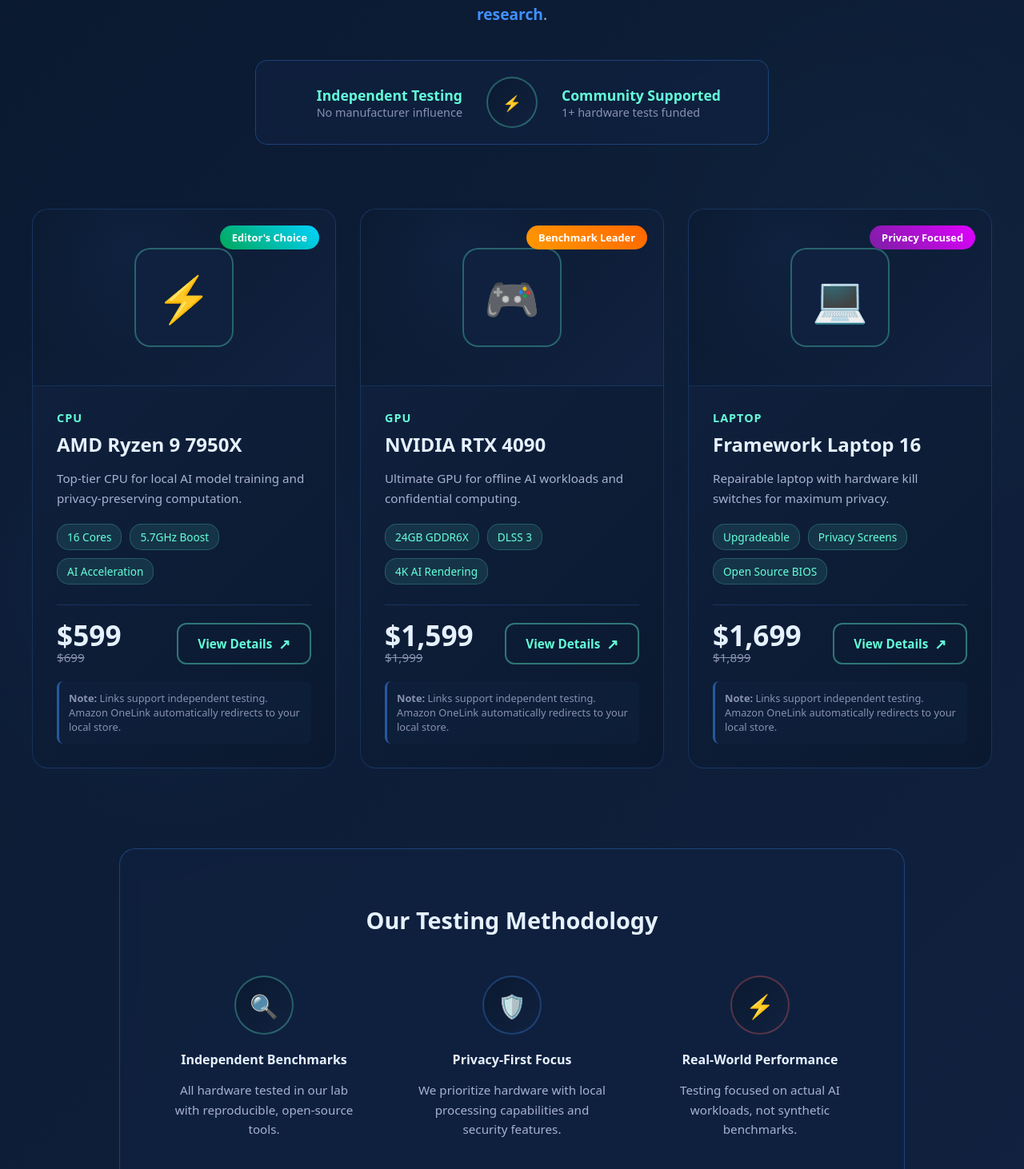
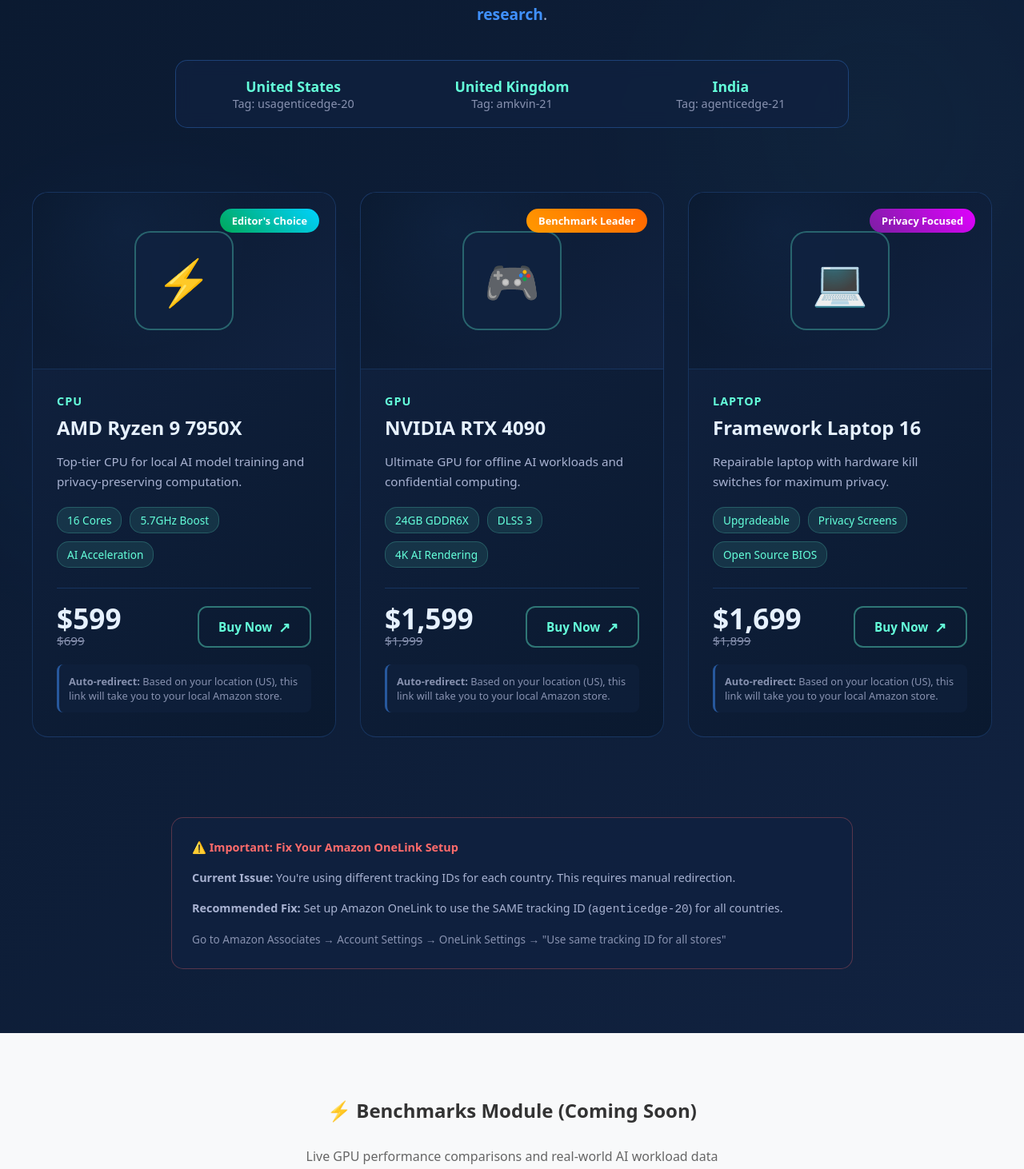
Before and after one commit to newsintech/agentic-edge-final, a Next.js app: page / in a window 1280 px wide. Shown: the part 1208-2670 px from the top of the page at 80% size. Built offline with nearby package versions, Linux system fonts and the light colour scheme.

Commit message:
Update affiliate.jsx

```diff
--- a/modules/02-monetization/affiliate.jsx
+++ b/modules/02-monetization/affiliate.jsx
@@ -2,11 +2,62 @@
 
 import { useState, useEffect } from 'react';
 
-// Your Amazon OneLink tag (should handle all regions automatically)
-const AMAZON_AFFILIATE_TAG = 'agenticedge-20';
+// Your current tracking IDs from the screenshot
+const AFFILIATE_TAGS = {
+  US: 'usagenticedge-20',      // From your screenshot
+  UK: 'amkvin-21',            // From your screenshot
+  IN: 'agenticedge-21'        // From your screenshot
+};
+
+// Function to detect user region and get appropriate link
+function getAmazonLink(asin) {
+  if (typeof window === 'undefined') {
+    // Default during server-side rendering
+    return `https://www.amazon.com/dp/${asin}?tag=${AFFILIATE_TAGS.US}`;
+  }
+
+  // Detect user region
+  const timezone = Intl.DateTimeFormat().resolvedOptions().timeZone;
+  const language = navigator.language || navigator.userLanguage;
+
+  let region = 'US';
+  let domain = 'amazon.com';
+  let tag = AFFILIATE_TAGS.US;
+
+  // Check for UK
+  if (timezone.includes("Europe/London") || language.includes('en-GB')) {
+    region = 'UK';
+    domain = 'amazon.co.uk';
+    tag = AFFILIATE_TAGS.UK;
+  }
+  // Check for India
+  else if (timezone.includes("Asia/Kolkata") || language.includes('en-IN') || language.includes('hi')) {
+    region = 'IN';
+    domain = 'amazon.in';
+    tag = AFFILIATE_TAGS.IN;
+  }
+
+  // Return link with correct domain and tag
+  return `https://www.${domain}/dp/${asin}?tag=${tag}`;
+}
 
 export default function MonetizationModule() {
-  const [products] = useState([
+  const [products, setProducts] = useState([]);
+  const [communitySupport, setCommunitySupport] = useState(0);
+  const [userRegion, setUserRegion] = useState('Detecting...');
+
+  useEffect(() => {
+    // Detect region on component mount
+    if (typeof window !== 'undefined') {
+      const timezone = Intl.DateTimeFormat().resolvedOptions().timeZone;
+
+      if (timezone.includes("Europe/London")) setUserRegion('UK');
+      else if (timezone.includes("Asia/Kolkata")) setUserRegion('India');
+      else setUserRegion('US');
+    }
+
+    // Initialize products with correct links
+    const initialProducts = [
       {
         id: 1,
         name: "AMD Ryzen 9 7950X",
@@ -14,7 +65,7 @@ export default function MonetizationModule() {
         price: "$599",
         originalPrice: "$699",
         discount: "14%",
-      affiliateLink: "https://www.amazon.com/dp/B0C4N5PJVC?tag=" + AMAZON_AFFILIATE_TAG, // Simple concatenation
+        asin: "B0C4N5PJVC",
         image: "https://images.unsplash.com/photo-1591799264318-7e6ef8ddb7ea?w=400&h=300&fit=crop",
         rating: 4.8,
         features: ["16 Cores", "5.7GHz Boost", "AI Acceleration"],
@@ -28,7 +79,7 @@ export default function MonetizationModule() {
         price: "$1,599",
         originalPrice: "$1,999",
         discount: "20%",
-      affiliateLink: "https://www.amazon.com/dp/B0CHHZ8V2T?tag=" + AMAZON_AFFILIATE_TAG,
+        asin: "B0CHHZ8V2T",
         image: "https://images.unsplash.com/photo-1591470426680-86c82e5cb3c3?w=400&h=300&fit=crop",
         rating: 4.9,
         features: ["24GB GDDR6X", "DLSS 3", "4K AI Rendering"],
@@ -42,25 +93,28 @@ export default function MonetizationModule() {
         price: "$1,699",
         originalPrice: "$1,899",
         discount: "11%",
-      affiliateLink: "https://www.amazon.com/dp/B0C5J8BQ8G?tag=" + AMAZON_AFFILIATE_TAG,
+        asin: "B0C5J8BQ8G",
         image: "https://images.unsplash.com/photo-1496181133206-80ce9b88a853?w=400&h=300&fit=crop",
         rating: 4.7,
         features: ["Upgradeable", "Privacy Screens", "Open Source BIOS"],
         badge: "Privacy Focused",
         description: "Repairable laptop with hardware kill switches for maximum privacy."
       }
-  ]);
+    ];
 
-  const [communitySupport, setCommunitySupport] = useState(0);
+    // Add affiliate links based on user region
+    const productsWithLinks = initialProducts.map(product => ({
+      ...product,
+      affiliateLink: getAmazonLink(product.asin)
+    }));
+
+    setProducts(productsWithLinks);
+  }, []);
 
   const trackSupport = (productName) => {
     setCommunitySupport(prev => prev + 1);
     console.log(`Product viewed: ${productName} - Supporting independent testing`);
   };
-
-  useEffect(() => {
-    trackSupport('Module Loaded');
-  }, []);
 
   return (
     <section style={{
@@ -69,6 +123,7 @@ export default function MonetizationModule() {
       position: 'relative',
       color: '#e6f1ff'
     }}>
+      {/* Subtle Background Pattern */}
       <div style={{
         position: 'absolute',
         top: 0,
@@ -80,6 +135,7 @@ export default function MonetizationModule() {
         opacity: 0.5
       }}></div>
 
+      {/* Header */}
       <div style={{
         maxWidth: '1200px',
         margin: '0 auto 60px',
@@ -98,8 +154,8 @@ export default function MonetizationModule() {
           fontSize: '0.95rem',
           fontWeight: '500'
         }}>
-          <span style={{ color: '#64ffda' }}>🔒</span>
-          <span>Independently Tested Hardware</span>
+          <span style={{ color: '#64ffda' }}>🌍</span>
+          <span>Auto-Detected Region: {userRegion}</span>
         </div>
 
         <h2 style={{
@@ -126,6 +182,7 @@ export default function MonetizationModule() {
           <strong style={{ color: '#4091ff' }}> privacy research</strong>.
         </p>
 
+        {/* Region Info Banner */}
         <div style={{
           background: 'rgba(17, 34, 64, 0.7)',
           backdropFilter: 'blur(10px)',
@@ -133,51 +190,31 @@ export default function MonetizationModule() {
           borderRadius: '15px',
           padding: '20px',
           margin: '40px auto',
-          maxWidth: '600px',
+          maxWidth: '800px'
+        }}>
+          <div style={{
             display: 'grid',
-          gridTemplateColumns: '1fr auto 1fr',
-          alignItems: 'center',
-          gap: '30px'
+            gridTemplateColumns: 'repeat(auto-fit, minmax(200px, 1fr))',
+            gap: '20px',
+            textAlign: 'center'
           }}>
-          <div style={{ textAlign: 'right' }}>
-            <div style={{
-              fontSize: '1.1rem',
-              color: '#64ffda',
-              fontWeight: '600'
-            }}>Independent Testing</div>
-            <div style={{ fontSize: '0.9rem', color: '#8892b0' }}>
-              No manufacturer influence
+            <div>
+              <div style={{ color: '#64ffda', fontSize: '1.1rem', fontWeight: '600' }}>United States</div>
+              <div style={{ fontSize: '0.9rem', color: '#8892b0' }}>Tag: usagenticedge-20</div>
             </div>
+            <div>
+              <div style={{ color: '#64ffda', fontSize: '1.1rem', fontWeight: '600' }}>United Kingdom</div>
+              <div style={{ fontSize: '0.9rem', color: '#8892b0' }}>Tag: amkvin-21</div>
             </div>
-
-          <div style={{
-            width: '60px',
-            height: '60px',
-            background: 'linear-gradient(135deg, #0a192f, #112240)',
-            border: '2px solid rgba(100, 255, 218, 0.3)',
-            borderRadius: '50%',
-            display: 'flex',
-            alignItems: 'center',
-            justifyContent: 'center',
-            fontSize: '1.2rem',
-            color: '#64ffda'
-          }}>
-            ⚡
-          </div>
-
-          <div style={{ textAlign: 'left' }}>
-            <div style={{
-              fontSize: '1.1rem',
-              color: '#64ffda',
-              fontWeight: '600'
-            }}>Community Supported</div>
-            <div style={{ fontSize: '0.9rem', color: '#8892b0' }}>
-              {communitySupport}+ hardware tests funded
+            <div>
+              <div style={{ color: '#64ffda', fontSize: '1.1rem', fontWeight: '600' }}>India</div>
+              <div style={{ fontSize: '0.9rem', color: '#8892b0' }}>Tag: agenticedge-21</div>
             </div>
           </div>
         </div>
       </div>
 
+      {/* Products Grid */}
       <div style={{
         maxWidth: '1200px',
         margin: '0 auto',
@@ -197,6 +234,7 @@ export default function MonetizationModule() {
           }}
           onMouseEnter={() => trackSupport(product.name)}>
 
+            {/* Badge */}
             {product.badge && (
               <div style={{
                 position: 'absolute',
@@ -217,6 +255,7 @@ export default function MonetizationModule() {
               </div>
             )}
 
+            {/* Product Image Area */}
             <div style={{
               height: '220px',
               background: 'linear-gradient(135deg, #0a192f, #112240)',
@@ -255,6 +294,7 @@ export default function MonetizationModule() {
               </div>
             </div>
 
+            {/* Product Info */}
             <div style={{ padding: '30px' }}>
               <div style={{ marginBottom: '20px' }}>
                 <div style={{
@@ -286,6 +326,7 @@ export default function MonetizationModule() {
                 </p>
               </div>
 
+              {/* Features */}
               <div style={{
                 display: 'flex',
                 flexWrap: 'wrap',
@@ -306,6 +347,7 @@ export default function MonetizationModule() {
                 ))}
               </div>
 
+              {/* Price & Action */}
               <div style={{
                 display: 'flex',
                 alignItems: 'center',
@@ -351,11 +393,12 @@ export default function MonetizationModule() {
                     cursor: 'pointer'
                   }}
                 >
-                  <span>View Details</span>
+                  <span>Buy Now</span>
                   <span style={{ fontSize: '1.1rem' }}>↗</span>
                 </a>
               </div>
 
+              {/* Region Note */}
               <div style={{
                 fontSize: '0.8rem',
                 color: '#8892b0',
@@ -365,121 +408,36 @@ export default function MonetizationModule() {
                 borderRadius: '8px',
                 borderLeft: '3px solid rgba(64, 145, 255, 0.5)'
               }}>
-                <strong>Note:</strong> Links support independent testing. Amazon OneLink automatically redirects to your local store.
+                <strong>Auto-redirect:</strong> Based on your location ({userRegion}), this link will take you to your local Amazon store.
               </div>
             </div>
           </div>
         ))}
       </div>
 
-      <div style={{
-        maxWidth: '900px',
-        margin: '80px auto 0',
-        background: 'rgba(17, 34, 64, 0.7)',
-        backdropFilter: 'blur(10px)',
-        borderRadius: '20px',
-        padding: '40px',
-        border: '1px solid rgba(64, 145, 255, 0.3)'
-      }}>
-        <h3 style={{
-          textAlign: 'center',
-          fontSize: '1.8rem',
-          fontWeight: '700',
-          color: '#e6f1ff',
-          marginBottom: '30px'
-        }}>
-          Our Testing Methodology
-        </h3>
-
-        <div style={{
-          display: 'grid',
-          gridTemplateColumns: 'repeat(auto-fit, minmax(250px, 1fr))',
-          gap: '30px'
-        }}>
-          <div style={{ textAlign: 'center', padding: '20px' }}>
-            <div style={{
-              width: '70px',
-              height: '70px',
-              background: 'linear-gradient(135deg, #0a192f, #112240)',
-              border: '2px solid rgba(100, 255, 218, 0.3)',
-              borderRadius: '50%',
-              display: 'flex',
-              alignItems: 'center',
-              justifyContent: 'center',
-              margin: '0 auto 20px',
-              fontSize: '1.8rem',
-              color: '#64ffda'
-            }}>
-              🔍
-            </div>
-            <h4 style={{ margin: '0 0 15px 0', color: '#e6f1ff' }}>Independent Benchmarks</h4>
-            <p style={{ fontSize: '0.95rem', color: '#a8b2d1', lineHeight: '1.6' }}>
-              All hardware tested in our lab with reproducible, open-source tools.
-            </p>
-          </div>
-
-          <div style={{ textAlign: 'center', padding: '20px' }}>
-            <div style={{
-              width: '70px',
-              height: '70px',
-              background: 'linear-gradient(135deg, #0a192f, #112240)',
-              border: '2px solid rgba(64, 145, 255, 0.3)',
-              borderRadius: '50%',
-              display: 'flex',
-              alignItems: 'center',
-              justifyContent: 'center',
-              margin: '0 auto 20px',
-              fontSize: '1.8rem',
-              color: '#4091ff'
-            }}>
-              🛡️
-            </div>
-            <h4 style={{ margin: '0 0 15px 0', color: '#e6f1ff' }}>Privacy-First Focus</h4>
-            <p style={{ fontSize: '0.95rem', color: '#a8b2d1', lineHeight: '1.6' }}>
-              We prioritize hardware with local processing capabilities and security features.
-            </p>
-          </div>
-
-          <div style={{ textAlign: 'center', padding: '20px' }}>
-            <div style={{
-              width: '70px',
-              height: '70px',
-              background: 'linear-gradient(135deg, #0a192f, #112240)',
-              border: '2px solid rgba(255, 107, 107, 0.3)',
-              borderRadius: '50%',
-              display: 'flex',
-              alignItems: 'center',
-              justifyContent: 'center',
-              margin: '0 auto 20px',
-              fontSize: '1.8rem',
-              color: '#ff6b6b'
-            }}>
-              ⚡
-            </div>
-            <h4 style={{ margin: '0 0 15px 0', color: '#e6f1ff' }}>Real-World Performance</h4>
-            <p style={{ fontSize: '0.95rem', color: '#a8b2d1', lineHeight: '1.6' }}>
-              Testing focused on actual AI workloads, not synthetic benchmarks.
-            </p>
-          </div>
-        </div>
-      </div>
-
+      {/* Fix Recommendation */}
       <div style={{
         maxWidth: '800px',
-        margin: '50px auto 0',
+        margin: '80px auto 0',
         padding: '25px',
-        background: 'rgba(17, 34, 64, 0.5)',
-        border: '1px solid rgba(64, 145, 255, 0.2)',
+        background: 'rgba(17, 34, 64, 0.7)',
+        border: '1px solid rgba(255, 107, 107, 0.3)',
         borderRadius: '15px',
         fontSize: '0.9rem',
         color: '#a8b2d1',
         lineHeight: '1.6'
       }}>
+        <h4 style={{ color: '#ff6b6b', margin: '0 0 15px 0' }}>
+          ⚠️ Important: Fix Your Amazon OneLink Setup
+        </h4>
         <p style={{ margin: '0 0 15px 0' }}>
-          <strong style={{ color: '#64ffda' }}>Amazon OneLink Active:</strong> Your link will automatically redirect users to their local Amazon store (US, UK, IN, etc.) when clicked.
+          <strong>Current Issue:</strong> You're using different tracking IDs for each country. This requires manual redirection.
+        </p>
+        <p style={{ margin: '0 0 15px 0' }}>
+          <strong>Recommended Fix:</strong> Set up Amazon OneLink to use the SAME tracking ID (<code>agenticedge-20</code>) for all countries.
         </p>
         <p style={{ margin: '0', fontSize: '0.85rem', color: '#8892b0' }}>
-          Using Amazon OneLink tag: <code style={{background: 'rgba(100, 255, 218, 0.1)', padding: '2px 6px', borderRadius: '4px'}}>agenticedge-20</code>
+          Go to Amazon Associates → Account Settings → OneLink Settings → "Use same tracking ID for all stores"
         </p>
       </div>
     </section>
```
Lines whose indentation alone changed are shown as unchanged.
